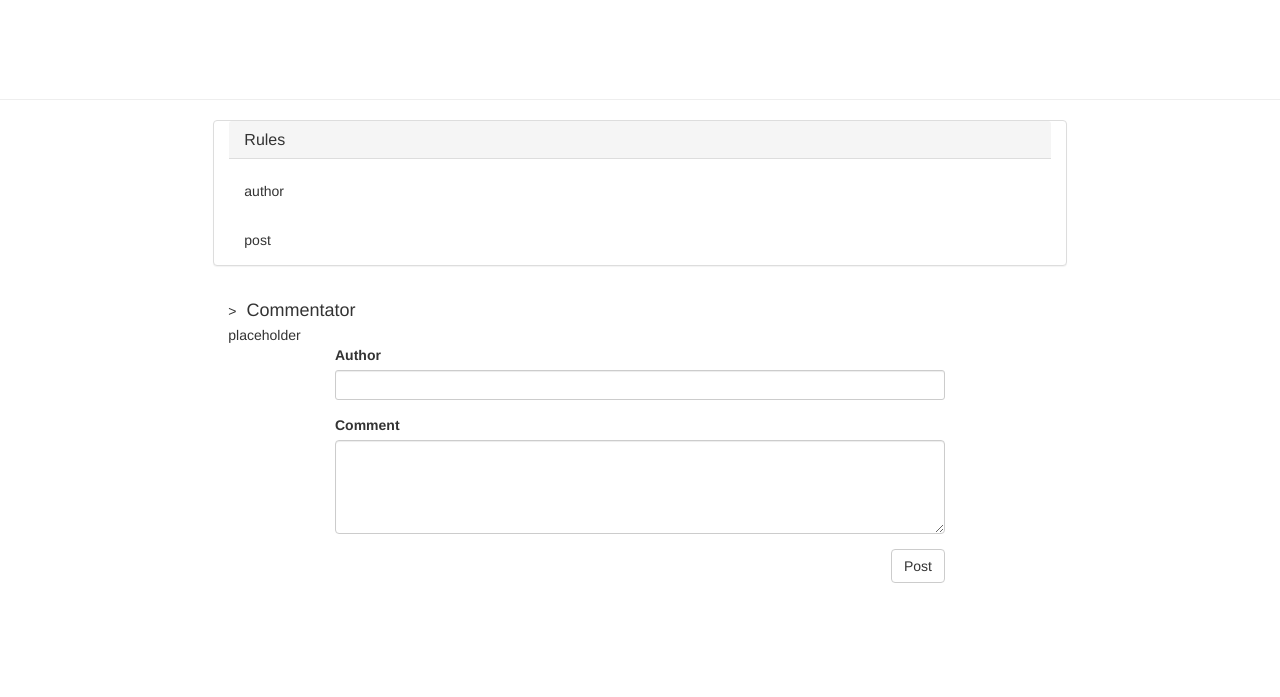
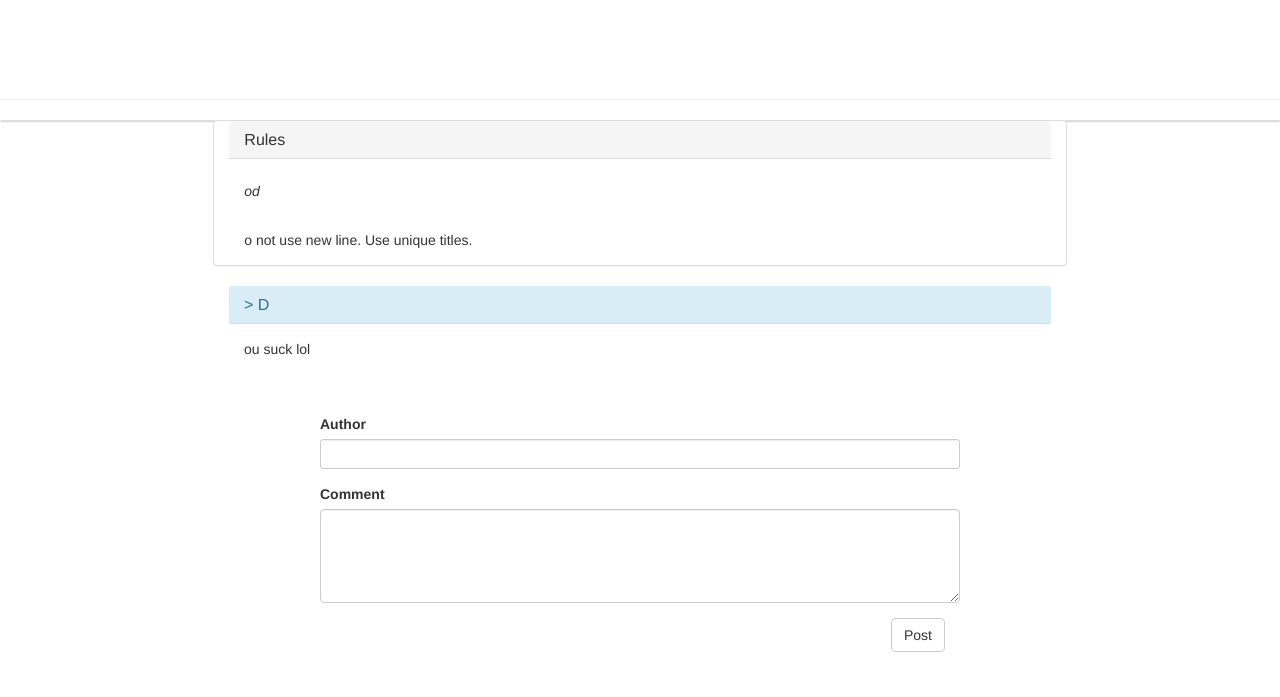
Before and after one commit to SingleDreamer/Blog_Project, a Flask app: a page that uses templates/post.html in a window 1280 px wide. Shown: the top 697 px of the page. Run offline with Flask 2, Linux system fonts and the light colour scheme; data comes from the database, SQL or seed files in the repository; some libraries are stand-ins or nearby versions.

Commit message:
i hate you all

```diff
--- a/app.py
+++ b/app.py
@@ -19,7 +19,7 @@ def home():
     title = request.args.get ("title", None)
     author = request.args.get ("author", None)
     post = request.args.get ("post", None)
-    #make lists and play around with nested loops and loops.index
+
     conn = sqlite3.connect("blog.db")
     c = conn.cursor()
     if newpost == "Post":
@@ -27,9 +27,9 @@ def home():
         c.execute(q)
         #x = x + 1
     #link =  '/'+ title + ''
-    s = "Select post_title From posts"
-    t = "Select post_author From posts"
-    u = "Select post_content From posts"
+    s = "Select title From posts"
+    t = "Select author From posts"
+    u = "Select content From posts"
     title_list = []
     author_list = []
     post_list = []
@@ -52,10 +52,51 @@ def home():
 
 @app.route("/<title>")
 ##check if title is unique
-def new_post(title):
-    author = "select author from posts"
-    post = "select post from posts"
-    return render_template ("post.html", title = title, author = author, post = post)
+def post(title):
+    t = title.replace ("+", " ")
+    nc = request.args.get ("new_comment", None)
+    commentor = request.args.get ("commentor", None)
+    comment = request.args.get ("comment", None)
+    print commentor
+    print comment
+    conn = sqlite3.connect("blog.db")
+    c = conn.cursor()
+    if nc == "Post":
+        q = "Insert Into comments Values('" + t + "','" + commentor + "','" + comment + "');"
+        c.execute(q)
+
+
+    commentor_list = []
+    comment_list = []
+
+    a = "select author from posts where title = '" + t + "'"
+    author = c.execute (a)
+    authorstr = author= [(str(x)[3:])[:-3] for x in author]
+    print authorstr
+    p = "select content from posts where title = '" + t + "'"
+    post = c.execute (p)
+    poststr = [(str(x)[3:])[:-3] for x in post]
+    print poststr
+
+    x = "select commentor from comments where title == '" + t + "';"
+    y = "select comment from comments where title == '" + t + "';"
+
+    commentors = c.execute (x)
+    commentor_list = [(str(x)[3:])[:-3] for x in commentors]
+    comments = c.execute (y)
+    comment_list =  [(str(x)[3:])[:-3] for x in comments]
+    conn.commit()
+
+    print commentor_list
+    print comment_list
+
+
+    return render_template ("post.html",
+                            title = t,
+                            author = authorstr[0],
+                            post = poststr[0],
+                            commentor_list = commentor_list,
+                            comment_list = comment_list)
 
 if __name__ == "__main__":
     app.debug = True
--- a/templates/index.html
+++ b/templates/index.html
@@ -46,7 +46,7 @@
     {% for a in title_list %}
     {% if vars.update ({"t":a}) %}
     {% endif %}
-    {% if vars.update ({"l": "/" + vars.t }) %}
+    {% if vars.update ({"l": "/" + vars.t.replace(" ", "+") }) %}
     {% endif %}
     {% set n = loop.index %}
 
@@ -69,7 +69,7 @@
 	<h3 class="panel-title"> <a href = {{vars.l}}>{{vars.t}}</a> </h3>
       </div>
       <div class="panel-body">
-	<h5>{{vars.a}}</h5>
+	<i><h5>{{vars.a}}</h5></i>
 	<br>
 	{{vars.p}}
       </div>
--- a/templates/post.html
+++ b/templates/post.html
@@ -6,21 +6,46 @@
     <h3 class="panel-title"> <a href = "/">{{title}}</a> </h3>
   </div>
   <div class="panel-body">
-    <h5>author</h5>
+    <i><h5>{{author}}</h5></i>
     <br>
-    post
+    {{post}}
+  </div>
+</div>
+<div class="panel panel-default">
+{% if comment_list %}
+{% set vars = {"ctt" : "", "ct" : ""} %}
+{% for a in commentor_list %}
+{% if vars.update ({"ctt":a}) %}
+{% endif %}
+{% set n = loop.index %}
+
+{% for b in comment_list %}
+{% if loop.index == n %}
+{% if vars.update ({"ct":b}) %}
+{% endif %}
+{% endif %}
+{% endfor %}
+
+<div class="col-lg-8 col-lg-offset-2 media">
+  <div class="panel-info">
+    <div class="panel-heading">
+      <h4 class="panel-title">> {{vars.ctt}}</h4>
+    </div>
+    <div class="panel-body">
+    {{vars.ct}}
+    </div>
   </div>
 </div>
 
-<div class="col-lg-8 col-lg-offset-2 media">
-  <span class="pull-left" <!--href="#"-->>
-  </span>
-  <div>
-    <h4 class="media-heading">Commentator</h4>
-    {{comment}}placeholder
+{% endfor %}
+{% endif %}
 </div>
-</div>
+
 <div class="col-lg-6 col-lg-offset-3">
+  <br>
+  <br>
+  <form class="form-horizontal" role="form">
+
     <div class="form-group">
       <label for="commentor">Author</label>
       <input type="text" class="form-control input-sm" id="commentor" name="commentor">
```
Also changed, not shown: blog.db. Lines whose indentation alone changed are shown as unchanged.
